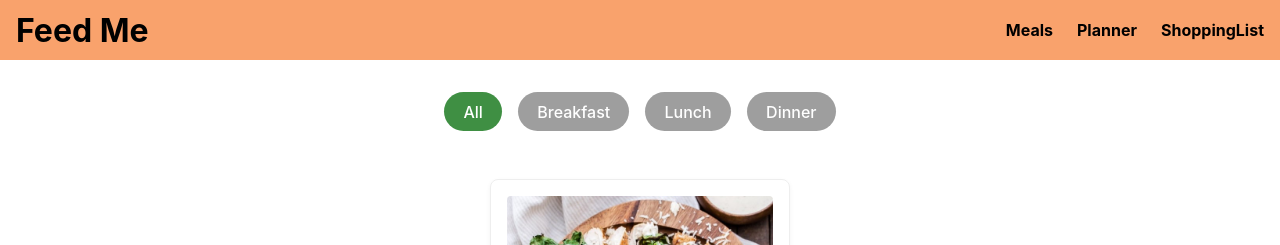
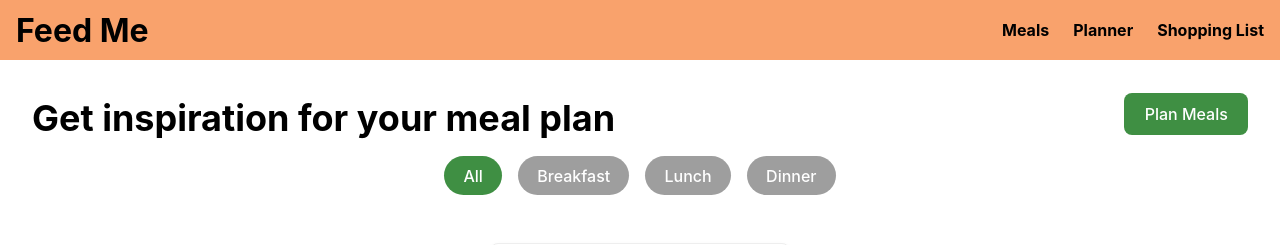
Before and after one commit to EoinCous/shopping-list-generator, a React (Vite) app: page /meals in a window 1280 px wide. Shown: the top 245 px of the page. Built offline with nearby package versions, Linux system fonts and the light colour scheme.

Commit message:
update style

```diff
--- a/src/components/Header.jsx
+++ b/src/components/Header.jsx
@@ -20,7 +20,7 @@ function Header() {
         <ul className={`nav-links ${menuOpen ? 'open' : ''}`}>
           <li><Link to="/meals" onClick={() => setMenuOpen(false)}>Meals</Link></li>
           <li><Link to="/planner" onClick={() => setMenuOpen(false)}>Planner</Link></li>
-          <li><Link to="/shopping-list" onClick={() => setMenuOpen(false)}>ShoppingList</Link></li>
+          <li><Link to="/shopping-list" onClick={() => setMenuOpen(false)}>Shopping List</Link></li>
         </ul>
       </nav>
     </header>
--- a/src/css/Meals.css
+++ b/src/css/Meals.css
@@ -1,3 +1,10 @@
+.meals .header {
+  display: flex;
+  justify-content: space-between;
+  align-items: center;
+  margin-bottom: 20px;
+}
+
 .meals-grid {
     display: grid;
     grid-template-columns: repeat(auto-fit, minmax(300px, 1fr));
--- a/src/css/Planner.css
+++ b/src/css/Planner.css
@@ -54,3 +54,10 @@ select {
   background-color: white;
   margin-bottom: 4px;
 }
+
+.action-btns {
+  display: flex;
+  justify-content: space-between;
+  align-items: center;
+  margin-bottom: 20px;
+}
--- a/src/pages/Meals.jsx
+++ b/src/pages/Meals.jsx
@@ -2,16 +2,24 @@ import meals from '../data/meals.json';
 import MealCard from '../components/MealCard';
 import MealFilter from '../components/MealFilter';
 import { useState } from 'react';
+import { useNavigate } from 'react-router-dom';
 import "../css/Meals.css";
 
 function Meals(){
+    const navigate = useNavigate();
+
     const [filter, setFilter] = useState("All");
-
     const filteredMeals = filter === "All" ? meals : meals.filter(meal => meal.type === filter);
 
     return (
         <div className='meals'>
-            <MealFilter selectedType={filter} onSelect={setFilter} />
+            <div className='header'>
+                <h2>Get inspiration for your meal plan</h2>
+                <button className="plan-meals-btn" onClick={() => navigate("/planner")}>Plan Meals</button>
+            </div>
+            <div className='filter'>
+                <MealFilter selectedType={filter} onSelect={setFilter} />
+            </div>
             <div className='meals-grid'>
                 {filteredMeals.map(meal =>
                     <MealCard meal={meal} key={meal.id} />
--- a/src/pages/Planner.jsx
+++ b/src/pages/Planner.jsx
@@ -83,8 +83,10 @@ function Planner() {
           ))}
         </tbody>
       </table>
-      <button onClick={clearMealPlan}>Clear</button>
-      <button onClick={() => navigate("/shopping-list")}>Generate Shopping List</button>
+      <div className="action-btns">
+        <button onClick={clearMealPlan}>Clear</button>
+        <button onClick={() => navigate("/shopping-list")}>Generate Shopping List</button>
+      </div>
     </div>
   );
 }
--- a/src/pages/ShoppingList.jsx
+++ b/src/pages/ShoppingList.jsx
@@ -3,7 +3,6 @@ import meals from '../data/meals.json';
 import emailjs from '@emailjs/browser';
 
 function ShoppingList() {
-  const [selectedMeals, setSelectedMeals] = useState([]);
   const [groupedMeals, setGroupededMeals] = useState([]);
   const [allIngredients, setAllIngredients] = useState([]);
   const [userEmail, setUserEmail] = useState("");
@@ -20,9 +19,7 @@ function ShoppingList() {
 
     // Map meal names to full meal objects
     const mealsSelected = mealNames.map(name => meals.find(meal => meal.name === name));
-
     console.log(mealsSelected);
-    setSelectedMeals(mealsSelected);
 
     const mealsCount = mealsSelected.reduce((acc, meal) => {
       const name = meal.name;
```
